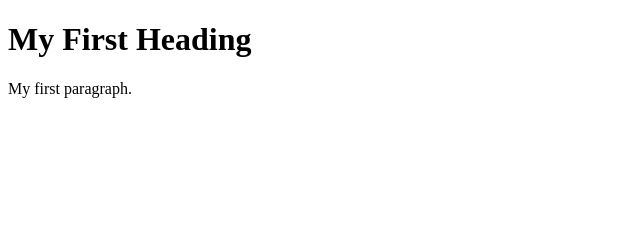
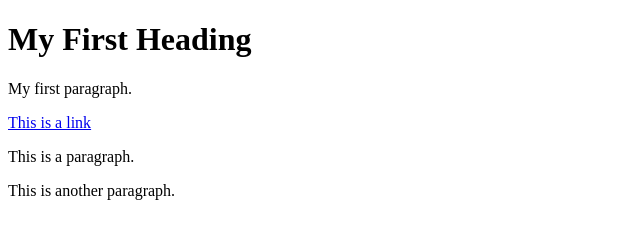
Before and after one commit to NeftaliHer/NeftaliHer.github.io, a plain HTML site: page index.html in a window 1280 px wide. Shown: the whole page, without its empty margins (0-640 px from the left). Drawn offline with Linux system fonts and the light colour scheme.

Commit message:
testing index

```diff
--- a/index.html
+++ b/index.html
@@ -4,6 +4,8 @@
 
 <h1>My First Heading</h1>
 <p>My first paragraph.</p>
-
+<a href="https://www.w3schools.com">This is a link</a>
+<p>This is a paragraph.</p>
+<p>This is another paragraph.</p>
 </body>
 </html>
```
